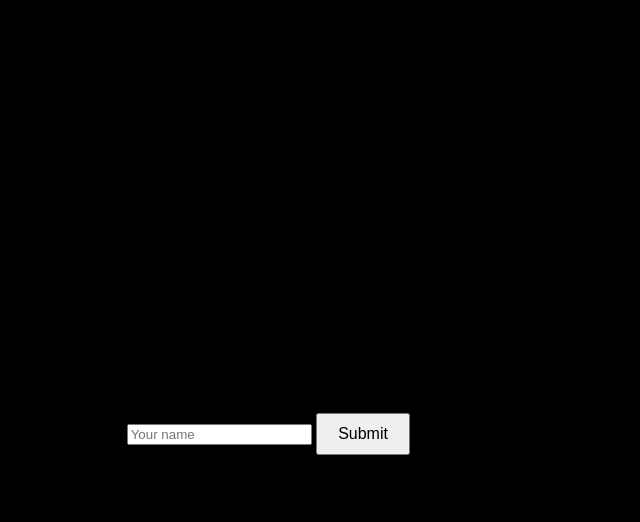
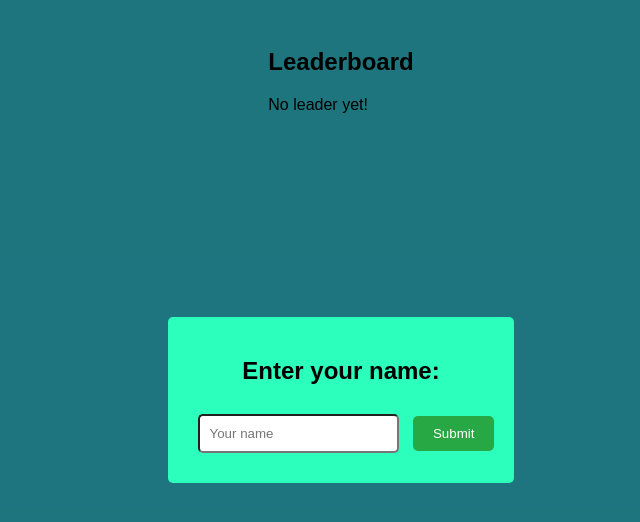
Before and after one commit to ShaunakGhosh-hub/PRODIGY_WD_03, a plain HTML site: page index.html in a window 1280 px wide. Shown: the whole page, without its empty margins (299-939 px from the left). Drawn offline with Linux system fonts and the light colour scheme.

Commit message:
Update styles.css

```diff
--- a/styles.css
+++ b/styles.css
@@ -1,51 +1,68 @@
-/* styles.css */
-
 body {
-    font-family: Arial, sans-serif;
-    display: flex;
-    justify-content: center;
-    align-items: center;
-    height: 100vh;
-    margin: 0;
-    background-color: black;
+  font-family: Arial, sans-serif;
+  display: flex;
+  flex-direction: column;
+  align-items: center;
+  background-color: #3debfe;
 }
 
-.game-container {
-    text-align: center;
-    color: #ccc;
+.modal {
+  position: fixed;
+  top: 0;
+  left: 0;
+  width: 100%;
+  height: 100%;
+  display: flex;
+  justify-content: center;
+  align-items: center;
+  background-color: rgba(0, 0, 0, 0.5);
 }
 
-#game-board {
-    display: grid;
-    grid-template-columns: repeat(3, 100px);
-    grid-template-rows: repeat(3, 100px);
-    gap: 5px;
-    margin-bottom: 20px;
+.modal-content {
+  background-color: #2cffbc;
+  padding: 20px;
+  border-radius: 5px;
+  text-align: center;
 }
 
-.cell {
-    width: 100px;
-    height: 100px;
-    background-color: #fff;
-    border: 2px solid #ccc;
-    display: flex;
-    align-items: center;
-    justify-content: center;
-    font-size: 2em;
-    cursor: pointer;
-}
-
-.cell:hover {
-    background-color: #f9f9f9;
+input {
+  padding: 10px;
+  margin: 10px;
+  border-radius: 5px;
 }
 
 button {
-    padding: 10px 20px;
-    font-size: 1em;
-    cursor: pointer;
+  padding: 10px 20px;
+  background-color: #28a745;
+  color: white;
+  border: none;
+  border-radius: 5px;
 }
 
-#status {
-    font-size: 1.2em;
-    margin-top: 20px;
+.leaderboard {
+  margin-top: 20px;
 }
+
+.board {
+  display: grid;
+  grid-template-columns: repeat(3, 100px);
+  grid-template-rows: repeat(3, 100px);
+  gap: 10px;
+  margin-top: 20px;
+}
+
+.board div {
+  width: 100px;
+  height: 100px;
+  background-color: #fff;
+  display: flex;
+  justify-content: center;
+  align-items: center;
+  font-size: 24px;
+  cursor: pointer;
+  border: 1px solid #ddd;
+}
+
+#win-status {
+  margin-top: 20px;
+}
```
